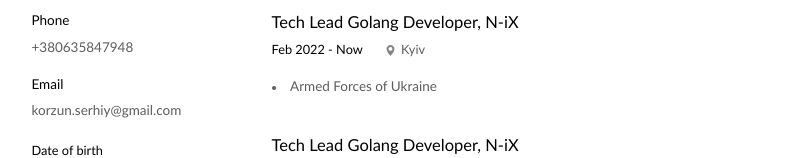
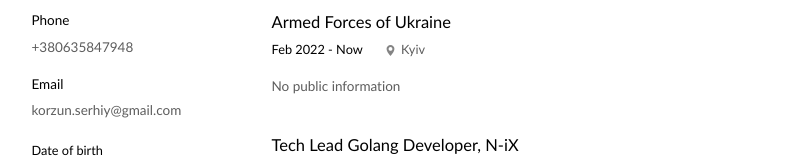
Before and after one commit to Nargott/nargott.github.io, a plain HTML site: page index.html in a window 1280 px wide. Shown: the part 234-392 px from the top of the page, without its empty margins (226-1021 px from the left). Drawn offline with Linux system fonts and the light colour scheme; a script that the page names is missing.

Commit message:
Fixed last update

```diff
--- a/index.html
+++ b/index.html
@@ -84,7 +84,7 @@
                     <div class="section__title setting--primary-text">Employment History</div>
                     <div class="main__content">
                         <div class="main__content-item" style="page-break-inside: auto;">
-                            <div class="main__content-title">Tech Lead Golang Developer, N-iX</div>
+                            <div class="main__content-title">Armed Forces of Ukraine</div>
                             <div class="main__content-subtitle">
                                 <div class="main__content-date">Feb 2022 - Now</div>
                                 <div class="main__content-location">
@@ -93,7 +93,7 @@
                                 </div>
                             </div>
                             <div class="main__content-caption">
-                                <li>Armed Forces of Ukraine</li>
+                                No public information
                             </div>
                         </div>
                         <div class="main__content-item" style="page-break-inside: auto;">
```
